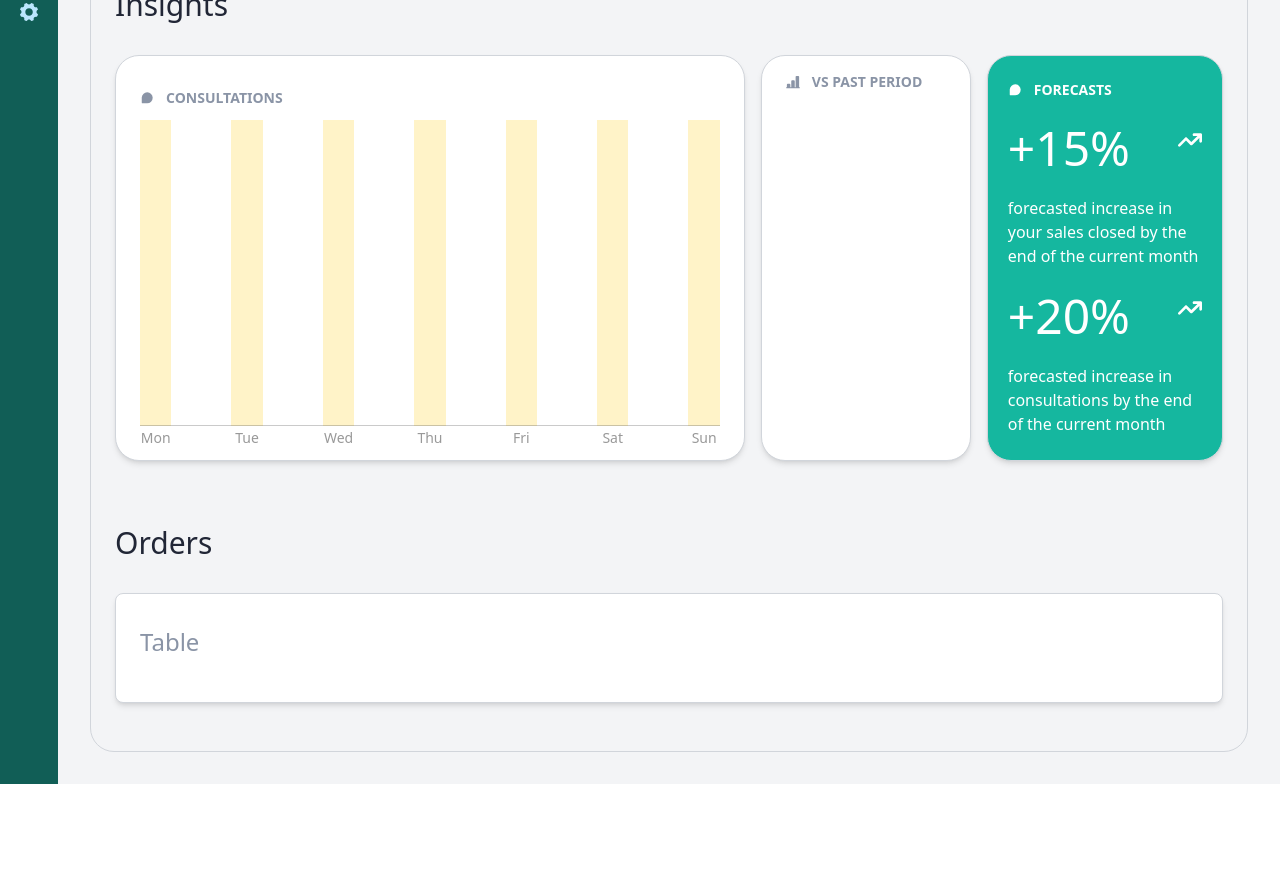
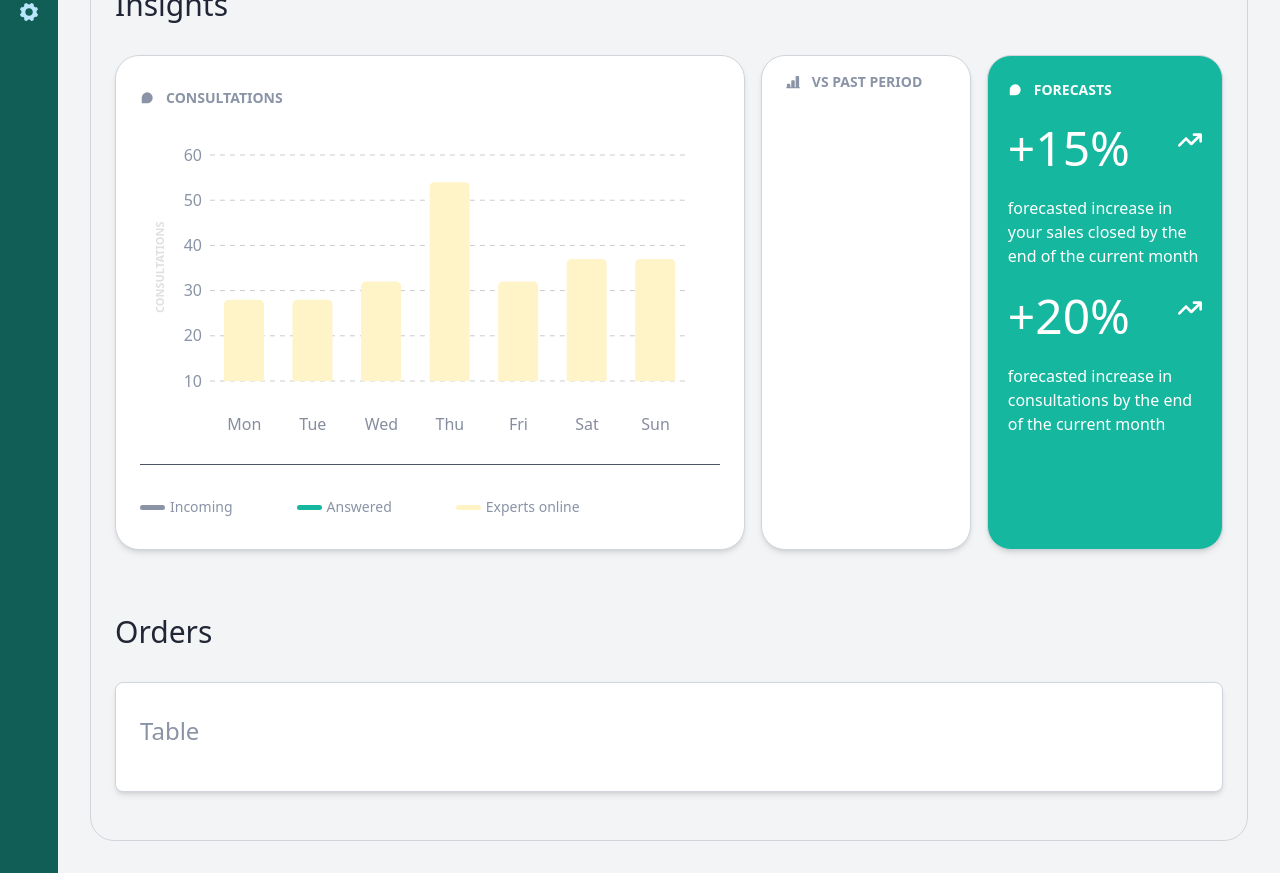
Before and after one commit to duokobia/wingman-dashboard, a React (Create React App) app: page / in a window 1280 px wide. Shown: the part 700-1573 px from the top of the page. Before the commit the page ends 1484 px from the top, so only its background shows below. Built offline with nearby package versions, Linux system fonts and the light colour scheme.

Commit message:
feat: Create barchart for consultations card in insight section

```diff
--- a/package.json
+++ b/package.json
@@ -8,8 +8,7 @@
     "react": "^19.0.0",
     "react-dom": "^19.0.0",
     "react-icons": "^5.4.0",
-    "react-scripts": "5.0.1",
-    "recharts": "^2.15.0"
+    "react-scripts": "5.0.1"
   },
   "scripts": {
     "start": "react-scripts start",
@@ -39,8 +38,10 @@
     "@types/react": "^19.0.2",
     "@types/react-dom": "^19.0.2",
     "@types/react-paginate": "^7.1.4",
+    "@types/recharts": "^1.8.29",
     "autoprefixer": "^10.4.20",
     "postcss": "^8.4.49",
+    "recharts": "^2.15.0",
     "tailwindcss": "^3.4.17",
     "typescript": "^4.9.5"
   }
--- /dev/null
+++ b/src/@types/svg.d.ts
@@ -0,0 +1,6 @@
+declare module '*.svg' {
+  import * as React from 'react';
+  export const ReactComponent: React.FC<React.SVGProps<SVGSVGElement>>;
+  const src: string;
+  export default src;
+}
--- a/src/App.tsx
+++ b/src/App.tsx
@@ -1,7 +1,4 @@
-import React from 'react';
-
 import './App.css';
-// import Header from './components/Header';
 import SideNav from './components/SideNav';
 import MainSection from './components/MainSection';
 
--- a/src/components/Content.tsx
+++ b/src/components/Content.tsx
@@ -4,41 +4,22 @@ import { FaArrowTrendUp, FaArrowTrendDown } from "react-icons/fa6";
 import { MdLabel } from "react-icons/md";
 import { FaCheck } from "react-icons/fa";
 import { BsFillBarChartLineFill } from "react-icons/bs";
-import BarGraph from "./charts/BarGraph";
-
+import ConsultationsBarChart from "./charts/ConsultationsCharts";
+import LegendComponent from "./charts/LegendComponent";
 
 
 const Content = () => {
-  const dataArray1 = [
-    {
-      value: 28,
-      legend: "Mon"
-    },
-    {
-      value: 28,
-      legend: "Tue"
-    },
-    {
-      value: 32,
-      legend: "Wed"
-    },
-    {
-      value: 55,
-      legend: "Thu"
-    },
-    {
-      value: 31,
-      legend: "Fri"
-    },
-    {
-      value: 37,
-      legend: "Sat"
-    },
-    {
-      value: 38,
-      legend: "Sun"
-    },
-  ]
+
+  const data = [
+      { name: 'Mon', value: 28 },
+      { name: 'Tue', value: 28 },
+      { name: 'Wed', value: 32 },
+      { name: 'Thu', value: 54 },
+      { name: 'Fri', value: 32 },
+      { name: 'Sat', value: 37 },
+      { name: 'Sun', value: 37 },
+    ];
+
   return (
     <main className=' min-h-screen m-8 border-gray-300 border-[1.3px] rounded-3xl'>
       <section className='atAGlance'>
@@ -89,8 +70,14 @@ const Content = () => {
         </div>
         <div className="grid grid-cols-3 gap-4 lg:grid-cols-[3fr_1fr_1fr] mx-6 mb-6">
           <div className="bg-white py-8 rounded-3xl  border-gray-300 border-[0.82px] shadow-md px-6">
-          <h2 className='title font-semibold text-sm text-wingman-lightgray flex items-center gap-3 mb-3'><PiChatTeardropFill />CONSULTATIONS</h2>
-          <BarGraph dataArray={dataArray1} />
+          <h2 className='title font-semibold text-sm text-wingman-lightgray flex items-center gap-3 mb-8'><PiChatTeardropFill />CONSULTATIONS</h2>
+          <ConsultationsBarChart data={data} height={300} barColor="#fff3c8" />
+          <div className='mt-6 border-b-[0.82px] border-b-gray-600'></div>
+          <div className="flex gap-16 pt-8">
+            <LegendComponent color="#8A94A6" label="Incoming" />
+            <LegendComponent color="#15B79F" label="Answered" />
+            <LegendComponent color="#FFF3C6" label="Experts online" />
+          </div>
           </div>
           <div className="bg-white p-4 rounded-3xl border-gray-300 border-[0.82px] shadow-md px-6">
           <h2 className='title font-semibold text-sm text-wingman-lightgray flex items-center gap-3 mb-3'><BsFillBarChartLineFill />VS PAST PERIOD</h2>
--- a/src/components/charts/BarGraph.css
+++ /dev/null
@@ -1,24 +0,0 @@
-.bar-graph{
-  position: relative;
-  width: 100%;
-  max-width: 100%;
-  height: 90%;
-}
-
-.bars-list {
-  display: flex;
-  column-gap: 60px;
-  width: 100%;
-  height: 100%;
-}
-
-.bars-line{
-  position: absolute;
-  bottom: 0;
-  left: 0;
-  width: 100%;
-  height: 1px;
-  background-color: #505050;
-  opacity: 30%;
-  pointer-events: none;
-}
--- a/src/components/charts/BarGraph.tsx
+++ /dev/null
@@ -1,38 +0,0 @@
-import React, { useMemo } from 'react'
-import BarItem from './BarItem';
-import './BarGraph.css'
-
-export type Props = {
-  dataArray: Array<{ value: number, legend: string  }>;
-};
-
-const BarGraph = ({ dataArray }: Props) => {
-  const barItems = useMemo(() => {
-  let highestValue = 0;
-
-  dataArray.forEach(({value}) => {
-    highestValue = Math.max(highestValue, value);
-  });
-
-  return dataArray.map((item) => ({
-    legend: item.legend,
-    barPercentage: `${(item.value / highestValue) * 100}%`
-  }));
-
-  }, [dataArray])
-  return (
-    <div className='bar-graph'>
-      <div className='bars-list'>
-        {
-          barItems.map((barItem: { legend: string; barPercentage: string }, idx: number) => (
-            <BarItem key={idx} legend={barItem.legend} barPercentage={barItem.barPercentage} />
-          ))
-        }
-
-      </div>
-      <div className='bars-line' />
-    </div>
-  )
-}
-
-export default BarGraph
--- a/src/components/charts/BarItem.css
+++ /dev/null
@@ -1,25 +0,0 @@
-.bar-item {
-  position: relative;
-  flex: 1;
-  height: 100%;
-  background-color: #fff3c8;
-}
-
-.bar-item:hover {
-  background-color: orange;
-}
-
-.bar-item-legend {
-  position: absolute;
-  top: 100%;
-  width: 100%;
-  padding-top: 5px;
-  color: #999999;
-  font-size: 14px;
-  line-height: 14px;
-  text-align: center;
-}
-
-.bar-item:hover .bar-item-legend {
-  color: #2c2c2c;
-}
--- a/src/components/charts/BarItem.tsx
+++ /dev/null
@@ -1,14 +0,0 @@
-import React from 'react'
-import './BarItem.css'
-
-export type Props = { legend: string; barPercentage: string }
-
-const BarItem = ({ legend }: Props) => {
-  return (
-    <div className='bar-item'>
-      <div className='bar-item-legend'>{legend}</div>
-    </div>
-  )
-}
-
-export default BarItem
--- /dev/null
+++ b/src/components/charts/ConsultationsCharts.tsx
@@ -0,0 +1,84 @@
+import React from 'react';
+import {
+  BarChart,
+  Bar,
+  XAxis,
+  YAxis,
+  CartesianGrid,
+  Tooltip,
+  Legend,
+  ResponsiveContainer
+} from 'recharts';
+
+interface DataPoint {
+  name: string;
+  value: number;
+}
+
+interface BarChartProps {
+  data: DataPoint[];
+  width?: number | string;
+  height?: number | string;
+  barColor?: string;
+}
+
+const ConsultationsCharts: React.FunctionComponent<BarChartProps> = ({
+  data,
+  width = '100%',
+  height = 60,
+  barColor = '#fff3c8'
+}) => {
+  return (
+    <ResponsiveContainer width={width} height={height}>
+      <BarChart
+        data={data}
+        margin={{
+          top: 15,
+          right: 30,
+          left: 10,
+          bottom: 5,
+        }}
+      >
+        <CartesianGrid strokeDasharray="5 5" vertical={false}  />
+        <XAxis dataKey="name" stroke="#fffff" tick={{ dy: 30, fill: '#667085'  }} />
+        <YAxis domain={[10, 60]}
+          ticks={[10, 20, 30, 40, 50, 60] } stroke="#fffff" label={{
+            value: 'CONSULTATIONS',
+            fontSize: '11px',
+            fontWeight: '900',
+            fill: '#DEE0E1',
+            angle: -90,
+            position: 'insideLeft',
+            dx: 5,
+            dy: 45
+          }}
+          tick={{ fill: '#8A94A6' }}  />
+        <Tooltip
+          contentStyle={{
+            backgroundColor: '#fff',
+            border: '1px solid #ccc',
+            borderRadius: 4
+          }}
+          itemStyle={{
+            color: '#15B79F'
+          }}
+        />
+        <Legend
+          wrapperStyle={{
+            padding: '0px',
+            borderRadius: '5px',
+            backgroundColor: 'rgba(255, 255, 255, 0.2)'
+          }}
+          iconSize={0}
+          iconType="circle"
+          formatter={(value, entry, index) => (
+            <span style={{ color: 'white' }}>{value}</span>
+          )}
+        />
+        <Bar dataKey="value" fill={barColor} barSize={40} radius={[5, 5, 0, 0]} />
+      </BarChart>
+    </ResponsiveContainer>
+  );
+};
+
+export default ConsultationsCharts;
--- /dev/null
+++ b/src/components/charts/LegendComponent.tsx
@@ -0,0 +1,30 @@
+interface LegendItem {
+  label: string;
+  color: string;
+}
+
+const LegendComponent = ({ label, color }: LegendItem) => {
+  return (
+    <span
+    className='text-wingman-lightgray text-sm'
+      style={{
+        display: 'inline-flex',
+        alignItems: 'center',
+      }}
+    >
+      <span
+        style={{
+          width: '25px',
+          height: '5px',
+          borderRadius: '5px',
+          marginRight: '5px',
+          display: 'inline-block',
+          backgroundColor: color
+        }}
+      />
+      {label}
+    </span>
+  );
+};
+
+export default LegendComponent;
--- a/tailwind.config.js
+++ b/tailwind.config.js
@@ -1,4 +1,3 @@
-/** @type {import('tailwindcss').Config} */
 module.exports = {
   content: [
     "./src/**/*.{js,jsx,ts,tsx}",
@@ -10,12 +9,13 @@ module.exports = {
         'wingman-green': '#115E56',
         'wingman-iconGreen': '#15B79F',
         'wingman-teal': '#CCFBEF',
-        'wingman-turquiose': '#15879F',
+        'wingman-turquiose': '#15B79F',
         'wingman-red': '#F04438',
         'wingman-yellow': '#FFF3C6',
         'wingman-black': '#212636',
         'wingman-gray': '#667085',
         'wingman-lightgray': '#8A94A6',
+        'wingman-extraLightGray': '#DEE0E1',
       },
     },
   },
```
Also changed, not shown: tsconfig.json (+31 -10 lines), 1 other file (tests, documents, lock files or other folders).
